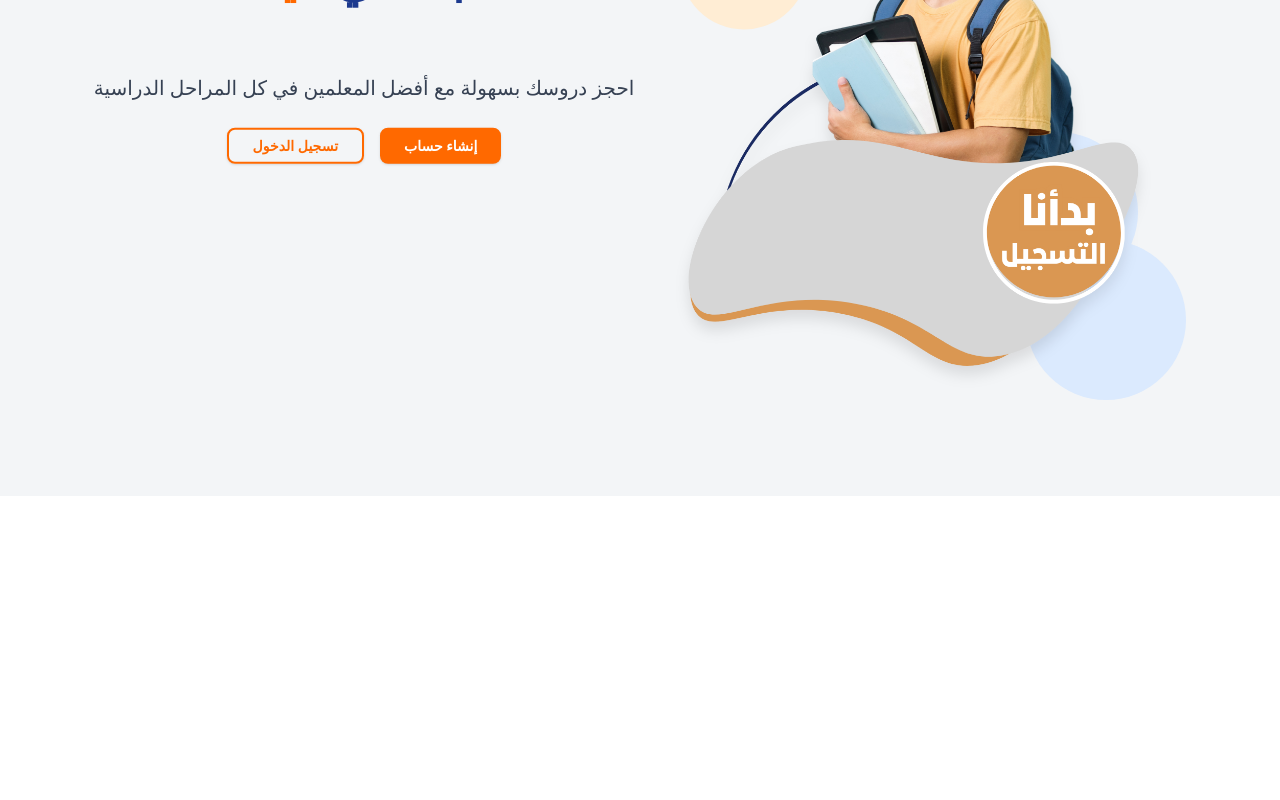
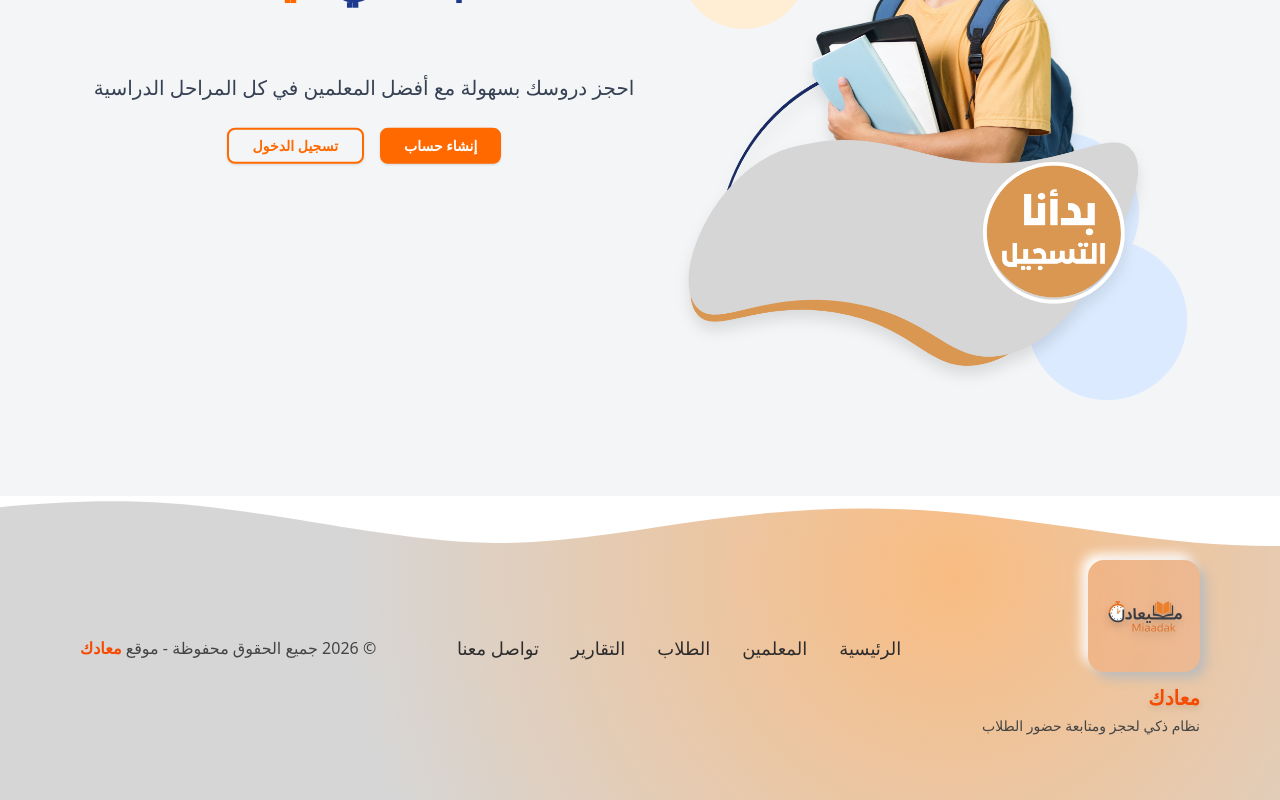
Before and after one commit to Ahmed-Saad-A/miaadak, a Next.js app: page / in a window 1280 px wide. Shown: the part 369-1169 px from the top of the page. Before the commit the page ends 865 px from the top, so only its background shows below. Built offline with nearby package versions, Linux system fonts and the light colour scheme; no server answers.

Commit message:
set fotter design and edit in login page

```diff
--- a/src/app/(pages)/auth/login/page.tsx
+++ b/src/app/(pages)/auth/login/page.tsx
@@ -31,7 +31,9 @@ const LoginPage = () => {
         toast.dismiss("login");
 
         if (result?.status === 401) {
-            toast.error("خطأ في البريد الإلكتروني أو كلمة المرور");
+            toast.error("يجب تأكيد البريد الإلكتروني قبل تسجيل الدخول.");
+            router.push(`/auth/register/confirm-email?email=${encodeURIComponent(email)}`);
+
         }
         else if (result?.status === 403) {
             toast.error("حساب غير مفعل. يرجى التحقق من بريدك الإلكتروني.");
--- a/src/app/(pages)/auth/register/confirm-email/page.tsx
+++ b/src/app/(pages)/auth/register/confirm-email/page.tsx
@@ -16,11 +16,10 @@ const ConfirmEmailPage = () => {
     const searchParams = useSearchParams();
     const email = searchParams.get("email") || "";
 
-    const [timeLeft, setTimeLeft] = useState(120); // 2 minutes in seconds
+    const [timeLeft, setTimeLeft] = useState(120);
     const [isResendEnabled, setIsResendEnabled] = useState(false);
     const [isResending, setIsResending] = useState(false);
 
-    // Countdown timer
     useEffect(() => {
         if (timeLeft > 0) {
             const timer = setTimeout(() => {
@@ -49,7 +48,7 @@ const ConfirmEmailPage = () => {
 
             if (response.isSucceeded) {
                 toast.success("تم إعادة إرسال رمز التحقق بنجاح", { id: "resend-code" });
-                setTimeLeft(120); // Reset timer to 2 minutes
+                setTimeLeft(120);
                 setIsResendEnabled(false);
             } else {
                 toast.error(response.message || "فشل في إعادة إرسال رمز التحقق", { id: "resend-code" });
--- a/src/app/layout.tsx
+++ b/src/app/layout.tsx
@@ -3,7 +3,7 @@ import { Geist, Geist_Mono } from "next/font/google";
 import "./globals.css";
 import { ThemeProvider } from "@/components/theme-provider";
 import { AuthProvider } from "@/components/providers/auth-provider";
-import { Navbar } from "@/components/layout";
+import { Footer, Navbar } from "@/components/layout";
 import { Toaster } from "react-hot-toast";
 
 const geistSans = Geist({
@@ -40,6 +40,7 @@ export default function RootLayout({
           >
             <Navbar />
             {children}
+            <Footer />
             <Toaster
               position="top-center"
               reverseOrder={false}
--- /dev/null
+++ b/src/components/layout/footer.tsx
@@ -0,0 +1,98 @@
+"use client";
+
+import React from "react";
+import { motion } from "framer-motion";
+import MainLogo from "@/assets/mainLogo.png";
+import Image from "next/image";
+
+const Footer = () => {
+    return (
+        <footer className="relative overflow-hidden bg-[#D6D6D6] text-[#2c2c2c] py-10 md:py-16 px-6 md:px-20">
+            <motion.div
+                className="absolute inset-0 z-0"
+                animate={{
+                    background: [
+                        "radial-gradient(circle at 20% 80%, #D99752 0%, transparent 60%)",
+                        "radial-gradient(circle at 80% 20%, #FACE91 0%, transparent 60%)",
+                        "radial-gradient(circle at 50% 50%, #F54A00 0%, transparent 70%)",
+                    ],
+                }}
+                transition={{ duration: 10, repeat: Infinity, repeatType: "reverse" }}
+            />
+
+            <div className="absolute top-0 left-0 w-full overflow-hidden leading-[0] rotate-180 z-0">
+                <svg
+                    className="relative block w-[calc(100%+1.3px)] h-[60px]"
+                    xmlns="http://www.w3.org/2000/svg"
+                    preserveAspectRatio="none"
+                    viewBox="0 0 1200 120"
+                >
+                    <path
+                        d="M985.66 92.83C906.67 72.5 823.78 31 743.84 26.42 673.52 22.38 603.12 53.77 532.8 73.54 462.48 93.31 392.08 101.47 321.76 89.45 241.82 76 161.89 42.8 81.95 27.22 54.63 21.92 27.32 19.92 0 20.18V120h1200V97.58c-68.11 13.36-136.22 19.36-214.34-4.75z"
+                        fill="#FFFFFF"
+                    ></path>
+                </svg>
+            </div>
+
+            <div className="relative z-10 flex flex-col md:flex-row items-center justify-between gap-8 text-center md:text-right">
+                <motion.div
+                    initial={{ scale: 0.8, rotateY: 0 }}
+                    whileInView={{ scale: 1, rotateY: 360 }}
+                    transition={{ duration: 1.8, type: "spring" }}
+                    className="flex flex-col items-center md:items-start"
+                >
+                    <div className="bg-[#F54A00]/10 backdrop-blur-md p-4 rounded-2xl shadow-[6px_6px_12px_#bbb,-6px_-6px_12px_#fff]">
+                        <Image
+                            src={MainLogo}
+                            alt="شعار الموقع"
+                            className="w-20 h-20 object-contain drop-shadow-lg"
+                        />
+                    </div>
+                    <h2 className="text-xl font-bold mt-3 text-[#F54A00] drop-shadow-md">
+                        معادك
+                    </h2>
+                    <p className="text-sm text-[#444] mt-1">
+                        نظام ذكي لحجز ومتابعة حضور الطلاب
+                    </p>
+                </motion.div>
+
+                {/* روابط */}
+                <motion.ul
+                    initial={{ opacity: 0, y: 30 }}
+                    whileInView={{ opacity: 1, y: 0 }}
+                    transition={{ duration: 1 }}
+                    className="flex flex-col md:flex-row gap-4 md:gap-8 text-lg font-medium"
+                >
+                    {["الرئيسية", "المعلمين", "الطلاب", "التقارير", "تواصل معنا"].map(
+                        (link, i) => (
+                            <motion.li
+                                key={i}
+                                whileHover={{
+                                    scale: 1.1,
+                                    color: "#F54A00",
+                                    textShadow: "0 0 8px #F54A00",
+                                }}
+                                transition={{ type: "spring", stiffness: 300 }}
+                                className="cursor-pointer"
+                            >
+                                {link}
+                            </motion.li>
+                        )
+                    )}
+                </motion.ul>
+
+                <motion.p
+                    initial={{ opacity: 0 }}
+                    whileInView={{ opacity: 1 }}
+                    transition={{ delay: 0.5 }}
+                    className="text-sm md:text-base text-[#444] font-medium"
+                >
+                    © {new Date().getFullYear()} جميع الحقوق محفوظة - موقع{" "}
+                    <span className="text-[#F54A00] font-semibold">معادك</span>
+                </motion.p>
+            </div>
+        </footer>
+    );
+};
+
+export default Footer;
--- a/src/components/layout/index.ts
+++ b/src/components/layout/index.ts
@@ -1 +1,2 @@
 export { default as Navbar } from "./navbar";
+export { default as Footer } from "./footer";
--- a/src/components/ui/user-dropdown.tsx
+++ b/src/components/ui/user-dropdown.tsx
@@ -5,9 +5,16 @@ import { usePathname } from "next/navigation";
 import { User, LogOut, UserCircle } from "lucide-react";
 import { Button } from "@/components/ui/button";
 import { Avatar, AvatarFallback, AvatarImage } from "@/components/ui/avatar";
-import { DropdownMenu, DropdownMenuContent, DropdownMenuItem, DropdownMenuTrigger } from "@/components/ui/dropdown-menu";
-import React, { useState } from "react";
+import {
+    DropdownMenu,
+    DropdownMenuContent,
+    DropdownMenuItem,
+    DropdownMenuTrigger,
+} from "@/components/ui/dropdown-menu";
+import React from "react";
 import { signOut } from "next-auth/react";
+import user from '@/assets/male.png';
+import Image from "next/image";
 
 interface UserDropdownProps {
     isAuthenticated: boolean;
@@ -17,13 +24,18 @@ interface UserDropdownProps {
     isMobile?: boolean;
 }
 
-export function UserDropdown({ isAuthenticated, userEmail, userRole, onLogout, isMobile = false }: UserDropdownProps) {
+export function UserDropdown({
+    isAuthenticated,
+    userEmail,
+    userRole,
+    onLogout,
+    isMobile = false,
+}: UserDropdownProps) {
     const pathname = usePathname();
-    const [isUserDropdownOpen, setIsUserDropdownOpen] = useState(false);
 
     const handleLogout = async () => {
         await signOut({ callbackUrl: "/" });
-        setIsUserDropdownOpen(false);
+        onLogout?.();
     };
 
     if (!isAuthenticated) {
@@ -46,10 +58,7 @@ export function UserDropdown({ isAuthenticated, userEmail, userRole, onLogout, i
                         >
                             <Link href="/auth/login">تسجيل الدخول</Link>
                         </Button>
-                        <Button
-                            asChild
-                            className="bg-orange-500 hover:bg-orange-600 text-white"
-                        >
+                        <Button asChild className="bg-orange-500 hover:bg-orange-600 text-white">
                             <Link href="/auth/register">إنشاء حساب</Link>
                         </Button>
                     </>
@@ -62,12 +71,13 @@ export function UserDropdown({ isAuthenticated, userEmail, userRole, onLogout, i
         return (
             <div className="w-full">
                 <div className="flex items-center gap-2 p-2 mb-2">
-                    <Avatar className="h-8 w-8">
-                        <AvatarImage src="" alt={userEmail || "User"} />
+                    <Avatar>
+                        <Image src={user} alt={userEmail || "User"} />
                         <AvatarFallback className="bg-orange-100 text-orange-600">
-                            <User className="h-4 w-4" />
+                            <User className="h-5 w-5" />
                         </AvatarFallback>
                     </Avatar>
+
                     <div className="flex flex-col">
                         <p className="font-medium text-sm">{userEmail}</p>
                         <p className="text-xs text-gray-500">{userRole}</p>
@@ -94,31 +104,45 @@ export function UserDropdown({ isAuthenticated, userEmail, userRole, onLogout, i
     }
 
     return (
-        <DropdownMenu open={isUserDropdownOpen} onOpenChange={setIsUserDropdownOpen}>
+        <DropdownMenu>
             <DropdownMenuTrigger asChild>
                 <Button variant="ghost" className="relative h-10 w-10 rounded-full">
                     <Avatar className="h-10 w-10">
-                        <AvatarImage src="" alt={userEmail || "User"} />
+                        <Image src={user} alt={userEmail || "User"} />
                         <AvatarFallback className="bg-orange-100 text-orange-600">
                             <User className="h-5 w-5" />
                         </AvatarFallback>
                     </Avatar>
                 </Button>
             </DropdownMenuTrigger>
-            <DropdownMenuContent className="w-56" align="end" forceMount>
-                <div className="flex items-center justify-start gap-2 p-2">
-                    <div className="flex flex-col space-y-1 leading-none">
-                        <p className="font-medium text-sm">{userEmail}</p>
+
+            <DropdownMenuContent
+                className="w-fit mt-2 rounded-xl border border-gray-100 bg-white shadow-lg p-2"
+                align="start"
+            >
+                <div className="flex items-center gap-3 p-2 border-b border-gray-100 mb-2">
+                    <Avatar className="h-8 w-8">
+                        <AvatarFallback className="bg-orange-100 text-orange-600">
+                            <User className="h-4 w-4" />
+                        </AvatarFallback>
+                    </Avatar>
+                    <div>
+                        <p className="text-sm font-medium max-w">{userEmail}</p>
                         <p className="text-xs text-gray-500">{userRole}</p>
                     </div>
                 </div>
+
                 <DropdownMenuItem asChild>
                     <Link href="/profile" className="flex items-center gap-2">
-                        <UserCircle className="h-4 w-4" />
+                        <UserCircle className="h-4 w-4 text-orange-500" />
                         الملف الشخصي
                     </Link>
                 </DropdownMenuItem>
-                <DropdownMenuItem onClick={handleLogout} className="flex items-center gap-2 text-red-600">
+
+                <DropdownMenuItem
+                    onClick={handleLogout}
+                    className="flex items-center gap-2 text-red-600 focus:bg-red-50"
+                >
                     <LogOut className="h-4 w-4" />
                     تسجيل الخروج
                 </DropdownMenuItem>
```
Also changed, not shown: 1 other file (tests, documents, lock files or other folders).
